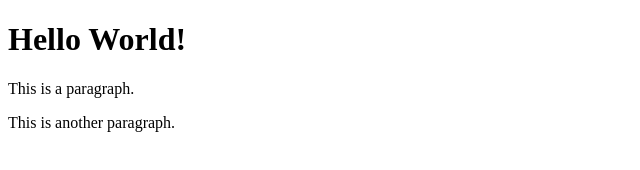
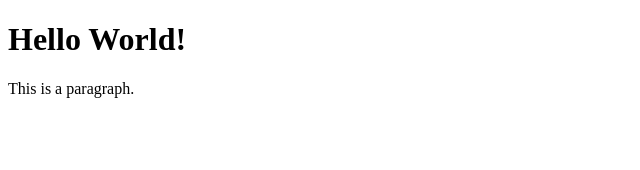
Before and after one commit to PRAMILA0509/team-project-module, a plain HTML site: page Frontend/index.html in a window 1280 px wide. Shown: the whole page, without its empty margins (0-640 px from the left). Drawn offline with Linux system fonts and the light colour scheme.

Commit message:
fix: update styles in dashboard

```diff
--- a/Frontend/index.html
+++ b/Frontend/index.html
@@ -9,12 +9,8 @@
     <h1>
         Hello World!
     </h1>
-
     <p>
         This is a paragraph.
     </p>
-    <p>
-        This is another paragraph.
-    </p>
 </body>
 </html>
```
